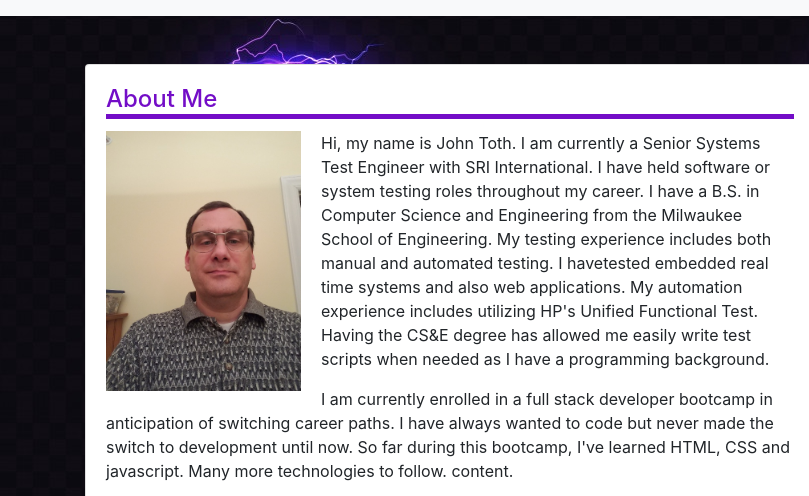
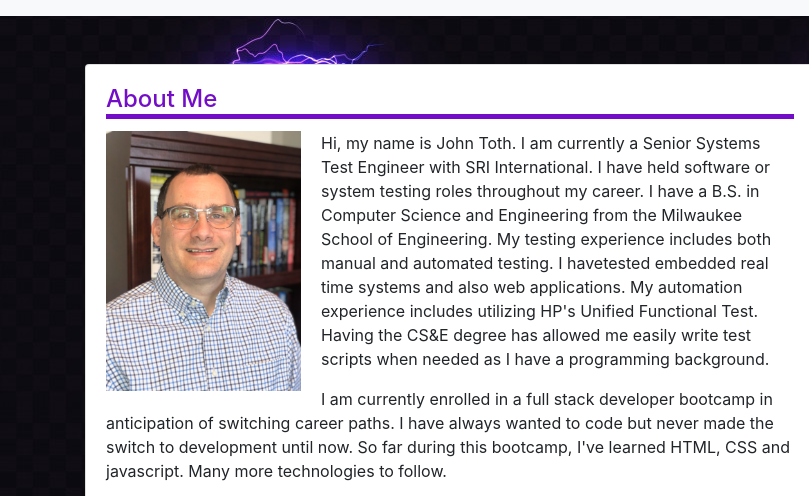
Before and after one commit to jtoth7824/responsivePortfolio, a plain HTML site: page index.html in a window 1280 px wide. Shown: the part 62-558 px from the top of the page, 0-809 px from the left. Drawn offline with nearby package versions, Linux system fonts and the light colour scheme.

Commit message:
changed picture, fixed submit button styling

```diff
--- a/index.html
+++ b/index.html
@@ -73,7 +73,7 @@
                             <!--Custom styled the About Me text-->
                             <h2 class="card-title captionSize aboutTextColor myBottomBorder">About Me</h2>
                             <!--Made image responsive with corret class and applied custom styling to image-->
-                            <img src="./assets/images/pic2.jpg" class="image-responsive johnPic float-left padding"
+                            <img src="./assets/images/pic3.jpg" class="image-responsive johnPic float-left padding"
                                 alt="Portrait picture">
                             <!--Bio text placed in body of card object-->
                             <p>Hi, my name is John Toth.  I am currently a Senior Systems Test Engineer with SRI International. I have held software or system
@@ -84,7 +84,7 @@
                             </p>
                             <p>I am currently enrolled in a full stack developer bootcamp in anticipation of switching career paths.   I have always wanted to code but never made
                                 the switch to development until now.   So far during this bootcamp, I've learned HTML, CSS and javascript.   Many more technologies to follow.
-                                content.</p>
+                            </p>
                             <p>Currently living in the Philadelphia area and would like to find a developer position in this area or the Trenton/Princeton area.  I am open to relocating
                                 for the right position.  With Covid-19 restrictions in place it would be good to find something that is a remote position.
                             </p>
```
Also changed, not shown: contact.html (+1 -1 lines), assets/images/AboutMe.png, assets/images/Contact.png, assets/images/Portfolio.png, assets/images/pic3.jpg (added).
